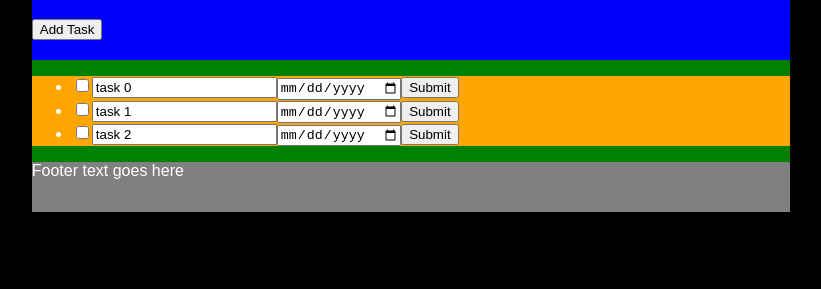
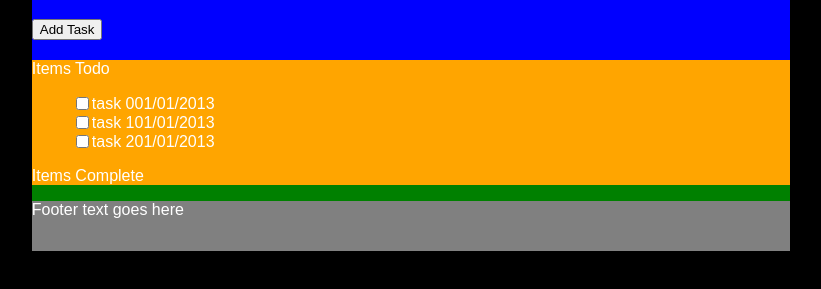
Before and after one commit to DavidOForrester/top_todolist, a website built with webpack: page dist/index.html in a window 1280 px wide. Shown: the part 69-358 px from the top of the page, without its empty margins (229-1050 px from the left). Built offline with nearby package versions, Linux system fonts and the light colour scheme.

Commit message:
todo list items can now be set to complete

```diff
--- a/src/dom.js
+++ b/src/dom.js
@@ -28,36 +28,23 @@ export function pageLoad(todoListItems) {
   });
 
   // Main element
-  const list = document.createElement("ul");
-  list.id = "todo-list";
-  main.appendChild(list);
+  const todoItems = document.createElement("div");
+  todoItems.innerText = "Items Todo";
+  main.appendChild(todoItems);
 
-  for (const item of todoListItems) {
-    const listItem = document.createElement("li");
-    list.appendChild(listItem);
+  const todoList = document.createElement("ul");
+  todoList.id = "todo-list";
+  todoItems.appendChild(todoList);
 
-    const form = document.createElement("form");
-    listItem.appendChild(form);
+  const completeItems = document.createElement("div");
+  completeItems.innerText = "Items Complete";
+  main.appendChild(completeItems);
 
-    const complete = document.createElement("input");
-    complete.type = "checkbox";
-    complete.checked = item.complete;
-    form.appendChild(complete);
+  const completeList = document.createElement("ul");
+  completeList.id = "complete-list";
+  completeItems.appendChild(completeList);
 
-    const title = document.createElement("input");
-    title.type = "textbox";
-    title.value = item.title;
-    form.appendChild(title);
-
-    const dueDate = document.createElement("input");
-    dueDate.type = "date";
-    dueDate.value = item.dueDate;
-    form.appendChild(dueDate);
-
-    const submit = document.createElement("input");
-    submit.type = "submit";
-    form.appendChild(submit);
-  }
+  buildTodoList(todoListItems, todoList, completeList);
 
   // Footer element
   const footerText = document.createElement("div");
@@ -135,3 +122,41 @@ export function addTask(todoListItems) {
     pageLoad(todoListItems);
   });
 }
+
+export function buildTodoList(todoListItems, todoList, completeList) {
+  const createListItem = (item, i) => {
+    const listItem = document.createElement("li");
+
+    const complete = document.createElement("input");
+    complete.type = "checkbox";
+    complete.checked = item.complete;
+    listItem.appendChild(complete);
+    complete.addEventListener("change", function () {
+      todoListItems[i].completeTask(i, todoListItems);
+      document.body.innerHTML = ""
+      pageLoad(todoListItems);
+    });
+
+    const title = document.createElement("div");
+    title.innerText = item.title;
+    listItem.appendChild(title);
+
+    const dueDate = document.createElement("div");
+    dueDate.innerText = item.dueDate;
+    listItem.appendChild(dueDate);
+
+    return listItem;
+  };
+
+  let i = 0;
+  for (const item of todoListItems) {
+    const listItem = createListItem(item, i);
+
+    if (item.complete) {
+      completeList.appendChild(listItem);
+    } else {
+      todoList.appendChild(listItem);
+    }
+    i = i + 1;
+  }
+}
--- a/src/index.js
+++ b/src/index.js
@@ -18,5 +18,3 @@ for (let i = 0; i < 3; i++) {
 }
 
 dom.pageLoad(todoListItems);
-
-console.log(todoListItems);
--- a/src/style.css
+++ b/src/style.css
@@ -30,3 +30,9 @@ footer {
   width: 100%;
   background-color: grey;
 }
+
+li {
+  display: flex;
+  justify-content: left;
+  align-items: center;
+}
```
Also changed, not shown: dist/dom.bundle.js, 1 other file.
